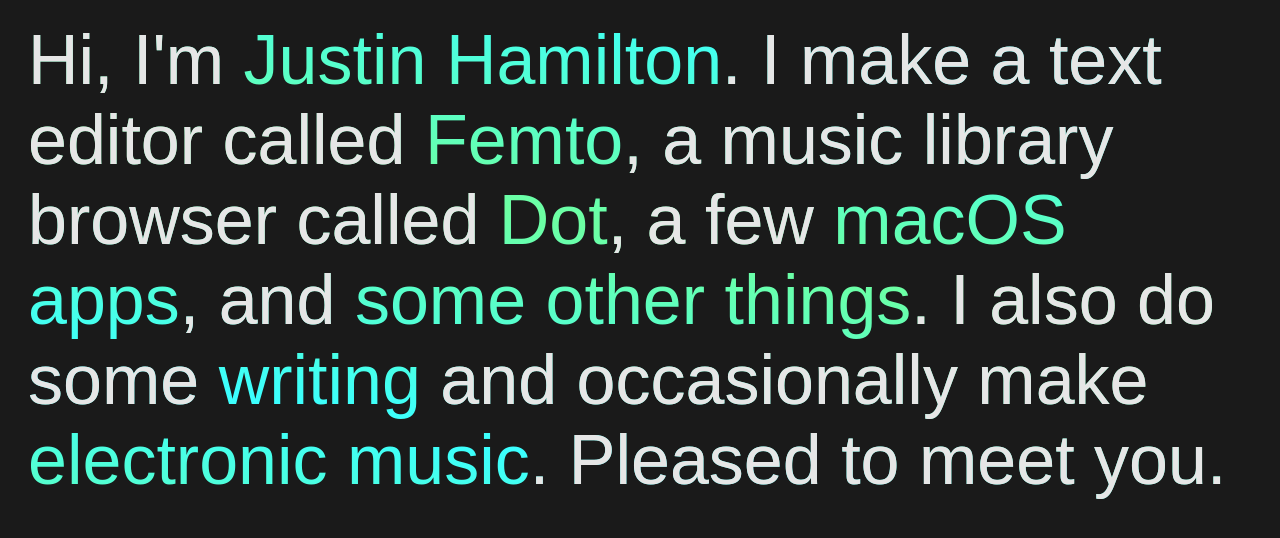
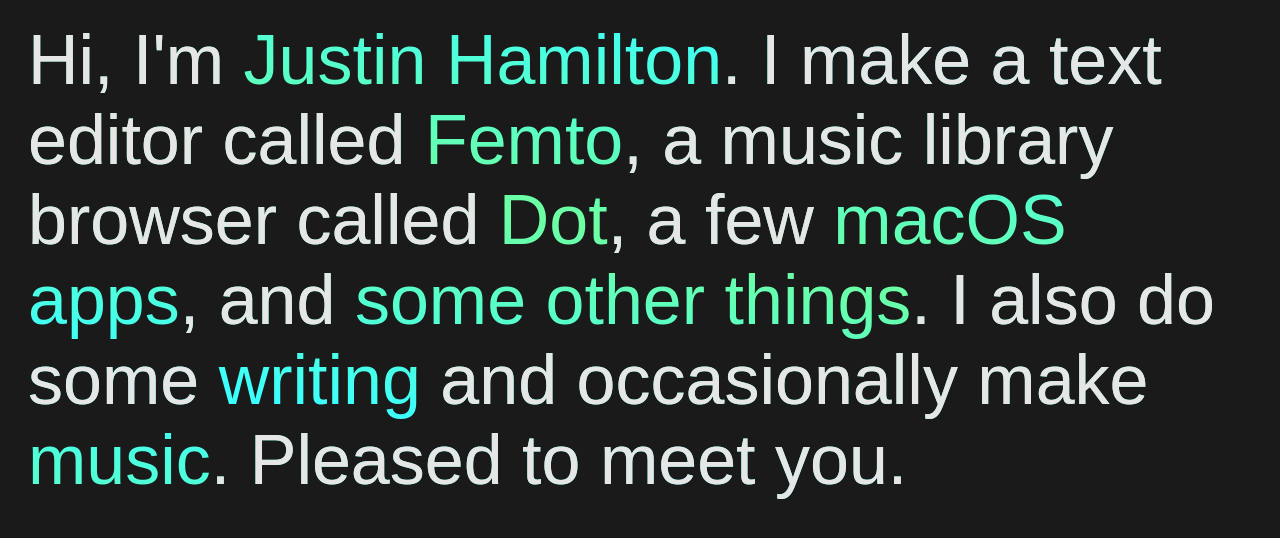
Before and after one commit to jwhamilton99/jwhamilton99.github.io, a plain HTML site: page index.html in a window 1280 px wide. Drawn offline with Linux system fonts and the light colour scheme.

Commit message:
index wording

```diff
--- a/index.html
+++ b/index.html
@@ -12,7 +12,7 @@
         <a href="/mac">macOS apps</a>, and
         <a href="/miscellaneous">some other things</a>. I also do some
         <a href="https://blog.jwhamilton.co">writing</a> and occasionally make
-        <a href="/music">electronic music</a>. Pleased to meet you.
+        <a href="/music">music</a>. Pleased to meet you.
       </p>
     </div>
   </body>
```
Also changed, not shown: 1 other file.
